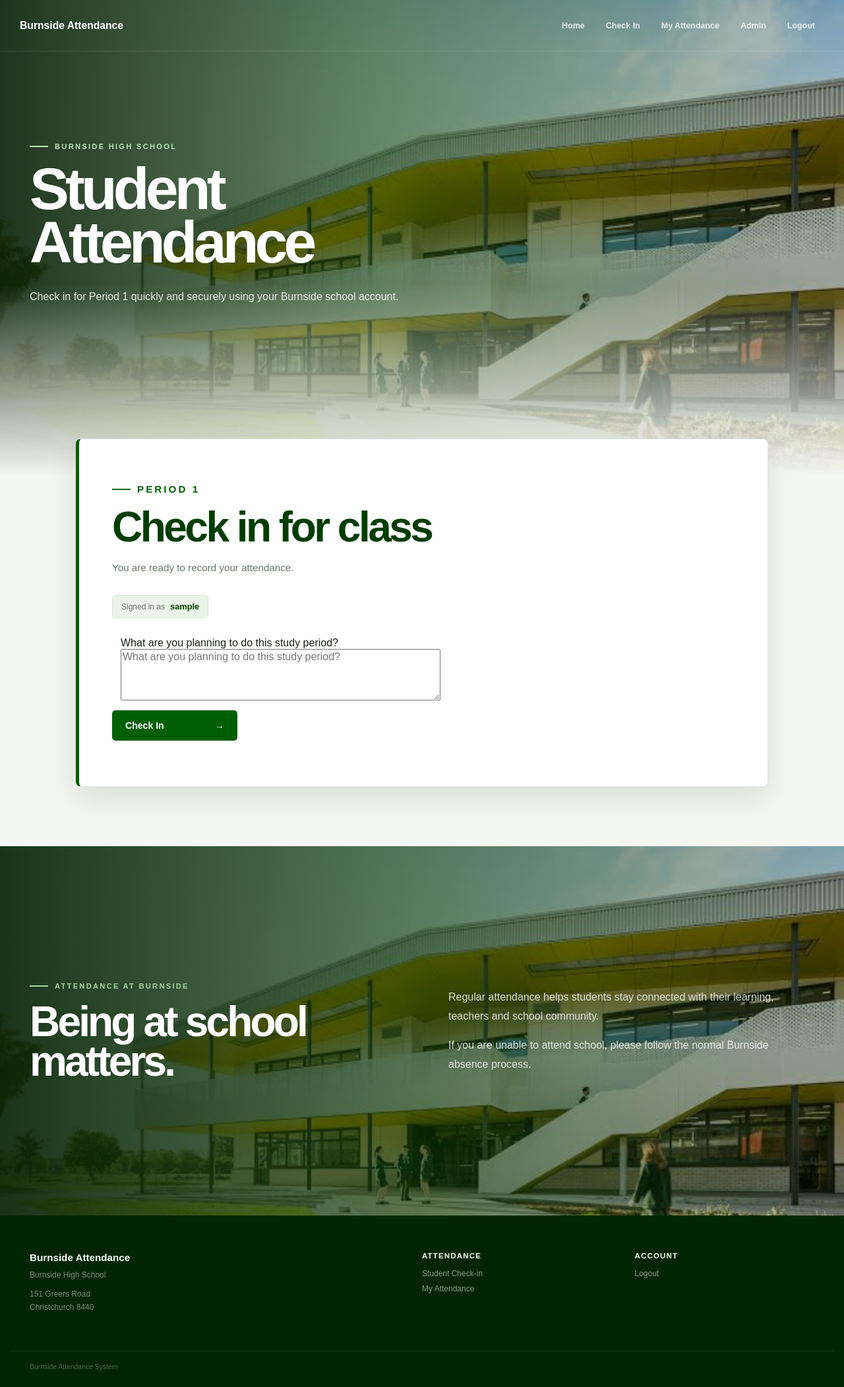
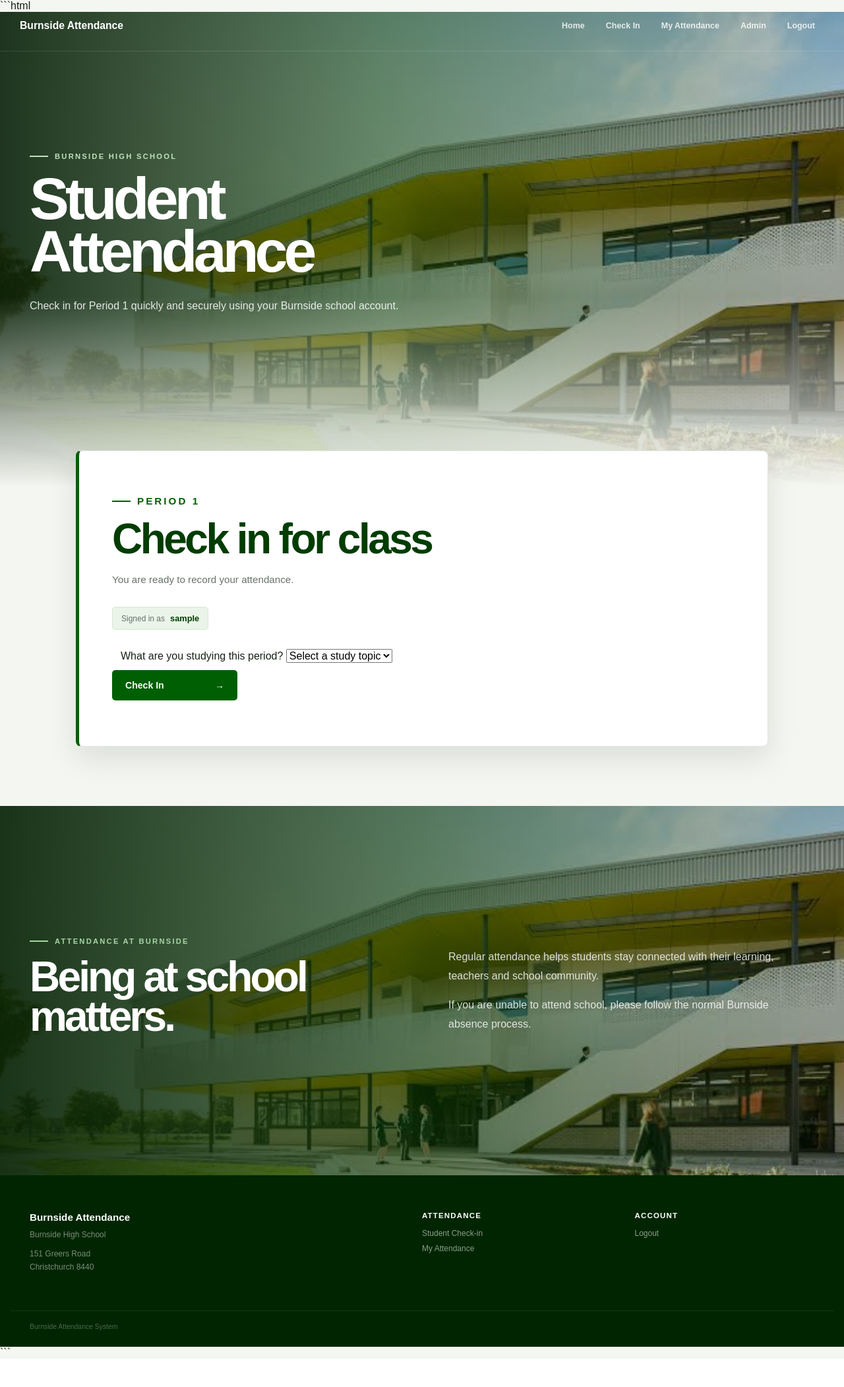
Before and after one commit to ALONEINNZ/attendance-app, a Flask app: page / in a window 1280 px wide. Shown: the whole page at 66% size. After the commit the page ends 2060 px from the top, so only its background shows below. Run offline with Flask 3, Linux system fonts and the light colour scheme; the visitor is signed in with stand-in values (Sample User, id 1); data that the repository does not hold is empty; some libraries are stand-ins or nearby versions.

Commit message:
add study topics retrieval and update Home.html for improved check-in functionality

````diff
--- a/app.py
+++ b/app.py
@@ -475,10 +475,32 @@ def login_required(f):
 @app.route("/")
 def home():
 
+    study_topics = []
+
+    if session.get("username"):
+
+        conn = get_db()
+        cursor = conn.cursor()
+
+        cursor.execute("""
+            SELECT
+                id,
+                name,
+                subject,
+                description
+            FROM study_topics
+            ORDER BY subject, name
+        """)
+
+        study_topics = cursor.fetchall()
+
+        cursor.close()
+        conn.close()
+
     return render_template(
-        "Home.html"
+        "Home.html",
+        study_topics=study_topics
     )
-
 
 # =========================================================
 # GOOGLE CALLBACK
--- a/static/script.js
+++ b/static/script.js
@@ -1,33 +1,140 @@
+
 async function checkIn() {
+
+    const status = document.getElementById("status");
+    const topic = document.getElementById("study_topic");
+
+    // Make sure a topic was selected
+    if (topic && !topic.value) {
+
+        status.innerText =
+            "Please select a study topic before checking in.";
+
+        return;
+    }
+
+
+    try {
+
+        // Send the selected topic to Flask
+        const formData = new FormData();
+
+        if (topic) {
+
+            formData.append(
+                "study_topic",
+                topic.value
+            );
+
+        }
+
+
         const res = await fetch("/checkin", {
+
             method: "POST",
-        headers: {
-            "Content-Type": "application/json"
-        },
-        body: JSON.stringify({})
+
+            body: formData
+
         });
 
+
         const data = await res.json();
-    document.getElementById("status").innerText = data.message;
+
+
+        status.innerText =
+            data.message;
+
+
+        // Disable button after successful check-in
+        if (res.ok) {
+
+            const button =
+                document.querySelector(".checkin-button");
+
+            if (button) {
+
+                button.disabled = true;
+
             }
 
+        }
+
+    }
+
+    catch (error) {
+
+        console.error(
+            "Check-in error:",
+            error
+        );
+
+
+        status.innerText =
+            "Something went wrong while checking in.";
+
+    }
+
+}
+
+
+
 async function loadAttendance() {
-    const res = await fetch("/attendance");
-    const data = await res.json();
 
-    const list = document.getElementById("list");
+    try {
+
+        const res =
+            await fetch("/attendance");
+
+
+        const data =
+            await res.json();
+
+
+        const list =
+            document.getElementById("list");
+
+
         if (!list) return;
+
 
         list.innerHTML = "";
 
+
         data.forEach(item => {
-        const li = document.createElement("li");
-        li.textContent = item.name;
+
+            const li =
+                document.createElement("li");
+
+
+            li.textContent =
+                item.name;
+
+
             list.appendChild(li);
+
         });
 
-    const count = document.getElementById("count");
+
+        const count =
+            document.getElementById("count");
+
+
         if (count) {
-        count.innerText = data.length;
+
+            count.innerText =
+                data.length;
+
         }
+
     }
+
+    catch (error) {
+
+        console.error(
+            "Attendance loading error:",
+            error
+        );
+
+    }
+
+}
--- a/templates/Home.html
+++ b/templates/Home.html
@@ -1,3 +1,4 @@
+```html
 <!DOCTYPE html>
 <html lang="en">
 
@@ -28,31 +29,48 @@
 <body class="home-page">
 
 
+<!-- =====================================================
+     NAVIGATION
+===================================================== -->
+
 <div class="hero-nav">
 
-    <a href="{{ url_for('home') }}" class="hero-brand">
+    <a
+        href="{{ url_for('home') }}"
+        class="hero-brand"
+    >
 
         {% if logo_url %}
+
             <img
                 src="{{ logo_url }}"
                 class="hero-logo"
                 alt="Burnside High School"
             >
+
         {% endif %}
 
-        <span>Burnside Attendance</span>
+        <span>
+            Burnside Attendance
+        </span>
 
     </a>
 
+
     <nav class="hero-links">
 
-    <a href="{{ url_for('home') }}" class="active">
+        <a
+            href="{{ url_for('home') }}"
+            class="active"
+        >
             Home
         </a>
+
 
         <a href="{{ url_for('checkin') }}">
             Check In
         </a>
+
 
         {% if session.get('username') %}
 
@@ -60,15 +78,20 @@
                 My Attendance
             </a>
 
+
             {% if session.get('is_admin') %}
+
                 <a href="{{ url_for('admin') }}">
                     Admin
                 </a>
+
             {% endif %}
+
 
             <a href="{{ url_for('logout') }}">
                 Logout
             </a>
+
 
         {% else %}
 
@@ -79,9 +102,14 @@
         {% endif %}
 
     </nav>
+
 </div>
 
 
+
+<!-- =====================================================
+     HERO
+===================================================== -->
 
 <section class="hero home-hero">
 
@@ -93,9 +121,11 @@
                 BURNSIDE HIGH SCHOOL
             </p>
 
+
             <h1>
                 Student Attendance
             </h1>
+
 
             <p>
                 Check in for Period 1 quickly and securely
@@ -122,8 +152,11 @@
 
 
 
+<!-- =====================================================
+     CHECK-IN
+===================================================== -->
+
 <main class="home-content">
-
 
     <section class="checkin-panel">
 
@@ -131,9 +164,11 @@
             PERIOD 1
         </p>
 
+
         <h2>
             Check in for class
         </h2>
+
 
         <p>
 
@@ -154,11 +189,16 @@
         {% if session.get('username') %}
 
 
+            <!-- =========================================
+                 SIGNED IN USER
+            ========================================== -->
+
             <div class="signed-in">
 
                 <span class="signed-in-label">
                     Signed in as
                 </span>
+
 
                 <strong>
                     {{ session.get('username') }}
@@ -166,21 +206,68 @@
 
             </div>
 
+
+
+            <!-- =========================================
+                 STUDY TOPIC
+            ========================================== -->
+
             <div class="study-activity">
 
-                <label for="study_activity">What are you planning to do this study period?</label><br>
-                <textarea id="study_activity" name="study_activity" rows="4" cols="50" placeholder="What are you planning to do this study period?"></textarea>
+                <label for="study_topic">
+
+                    What are you studying this period?
+
+                </label>
+
+
+                <select
+                    id="study_topic"
+                    name="study_topic"
+                >
+
+                    <option value="">
+                        Select a study topic
+                    </option>
+
+
+                    {% for topic in study_topics %}
+
+                        <option value="{{ topic.id }}">
+
+                            {{ topic.subject }}
+                            —
+                            {{ topic.name }}
+
+                        </option>
+
+                    {% endfor %}
+
+                </select>
+
             </div>
 
+
+
+            <!-- =========================================
+                 CHECK-IN BUTTON
+            ========================================== -->
 
             <button
                 type="button"
                 class="checkin-button"
                 onclick="checkIn()"
             >
+
                 Check In
+
             </button>
 
+
+
+            <!-- =========================================
+                 STATUS
+            ========================================== -->
 
             <p
                 id="status"
@@ -191,11 +278,17 @@
         {% else %}
 
 
+            <!-- =========================================
+                 NOT SIGNED IN
+            ========================================== -->
+
             <a
                 href="{{ url_for('login') }}"
                 class="btn checkin-login"
             >
+
                 Login with Google
+
             </a>
 
 
@@ -207,15 +300,21 @@
 
 
 
+<!-- =====================================================
+     INFORMATION
+===================================================== -->
+
 <section class="home-information">
 
     <div class="home-information-inner">
+
 
         <div>
 
             <p class="section-label">
                 ATTENDANCE AT BURNSIDE
             </p>
+
 
             <h2>
                 Being at school matters.
@@ -224,20 +323,27 @@
         </div>
 
 
+
         <div>
 
             <p>
+
                 Regular attendance helps students stay
                 connected with their learning, teachers
                 and school community.
+
             </p>
 
+
             <p>
+
                 If you are unable to attend school, please
                 follow the normal Burnside absence process.
+
             </p>
 
         </div>
+
 
     </div>
 
@@ -245,28 +351,49 @@
 
 
 
+<!-- =====================================================
+     FOOTER
+===================================================== -->
+
 <footer>
 
     <div class="footer-inner">
 
 
+        <!-- =============================================
+             BRAND
+        ============================================== -->
+
         <div>
 
             <div class="footer-brand">
+
                 Burnside Attendance
+
             </div>
 
+
             <p class="footer-text">
+
                 Burnside High School
+
             </p>
 
+
             <p class="footer-text">
+
                 151 Greers Road<br>
                 Christchurch 8440
+
             </p>
 
         </div>
 
+
+
+        <!-- =============================================
+             ATTENDANCE LINKS
+        ============================================== -->
 
         <div>
 
@@ -274,16 +401,22 @@
                 Attendance
             </p>
 
+
             <div class="footer-links">
 
                 <a href="{{ url_for('home') }}">
+
                     Student Check-in
+
                 </a>
+
 
                 {% if session.get('username') %}
 
                     <a href="{{ url_for('my_attendance') }}">
+
                         My Attendance
+
                     </a>
 
                 {% endif %}
@@ -293,24 +426,34 @@
         </div>
 
 
+
+        <!-- =============================================
+             ACCOUNT LINKS
+        ============================================== -->
+
         <div>
 
             <p class="footer-heading">
                 Account
             </p>
 
+
             <div class="footer-links">
 
                 {% if session.get('username') %}
 
                     <a href="{{ url_for('logout') }}">
+
                         Logout
+
                     </a>
 
                 {% else %}
 
                     <a href="{{ url_for('login') }}">
+
                         Login
+
                     </a>
 
                 {% endif %}
@@ -319,15 +462,26 @@
 
         </div>
 
+
     </div>
 
 
+
+    <!-- ===============================================
+         FOOTER BOTTOM
+    ================================================ -->
+
     <div class="footer-bottom">
+
         Burnside Attendance System
+
     </div>
+
 
 </footer>
 
 
 </body>
+
 </html>
+```
````
Lines whose indentation alone changed are shown as unchanged.
